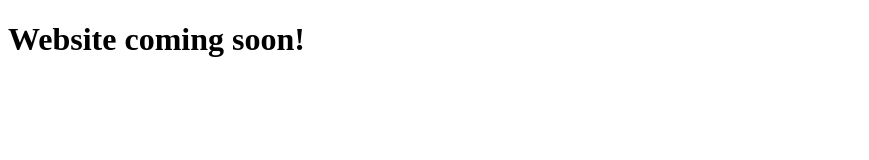
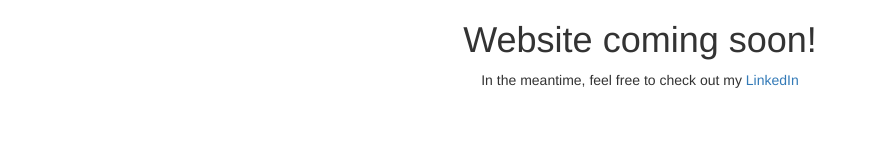
Before and after one commit to shaygrose/shaygrose, a plain HTML site: page index.html in a window 1280 px wide. Shown: the whole page, without its empty margins (0-869 px from the left). Drawn offline with nearby package versions, Linux system fonts and the light colour scheme.

Commit message:
Added in linkedin link

```diff
--- a/index.html
+++ b/index.html
@@ -2,9 +2,11 @@
 <html>
   <head>
     <meta charset="UTF-8">
+    <link rel="stylesheet" href="https://maxcdn.bootstrapcdn.com/bootstrap/3.4.1/css/bootstrap.min.css">
     <title>Home</title>
   </head>
-  <body>
-  <h1>Website coming soon!</h1>
+  <body style="text-align:center">
+  <h1 class="row">Website coming soon!</h1>
+  <p class="row">In the meantime, feel free to check out my <a href="https://www.linkedin.com/in/shayna-grose-0/" target='blank'>LinkedIn</a></p>
   </body>
 </html>
```
